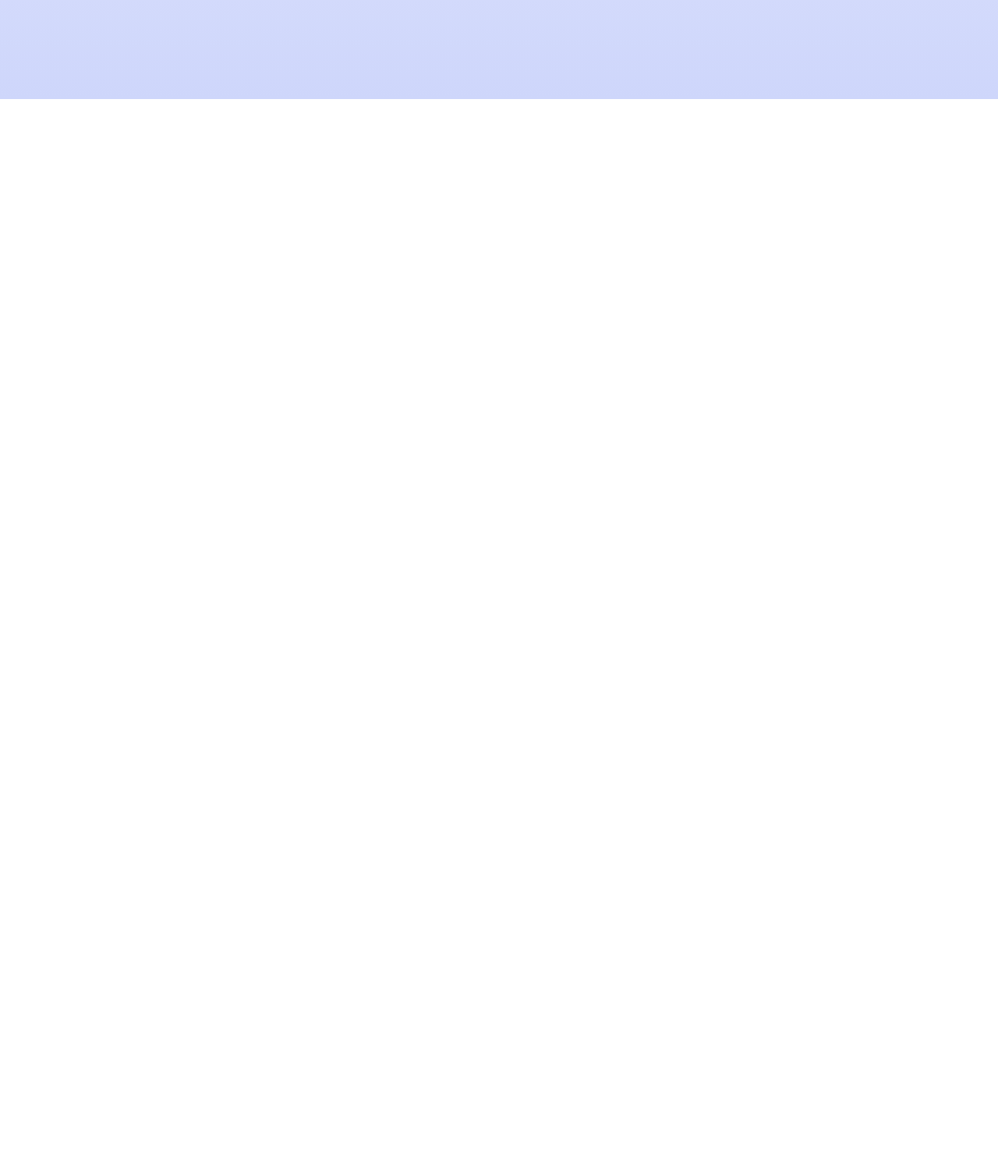
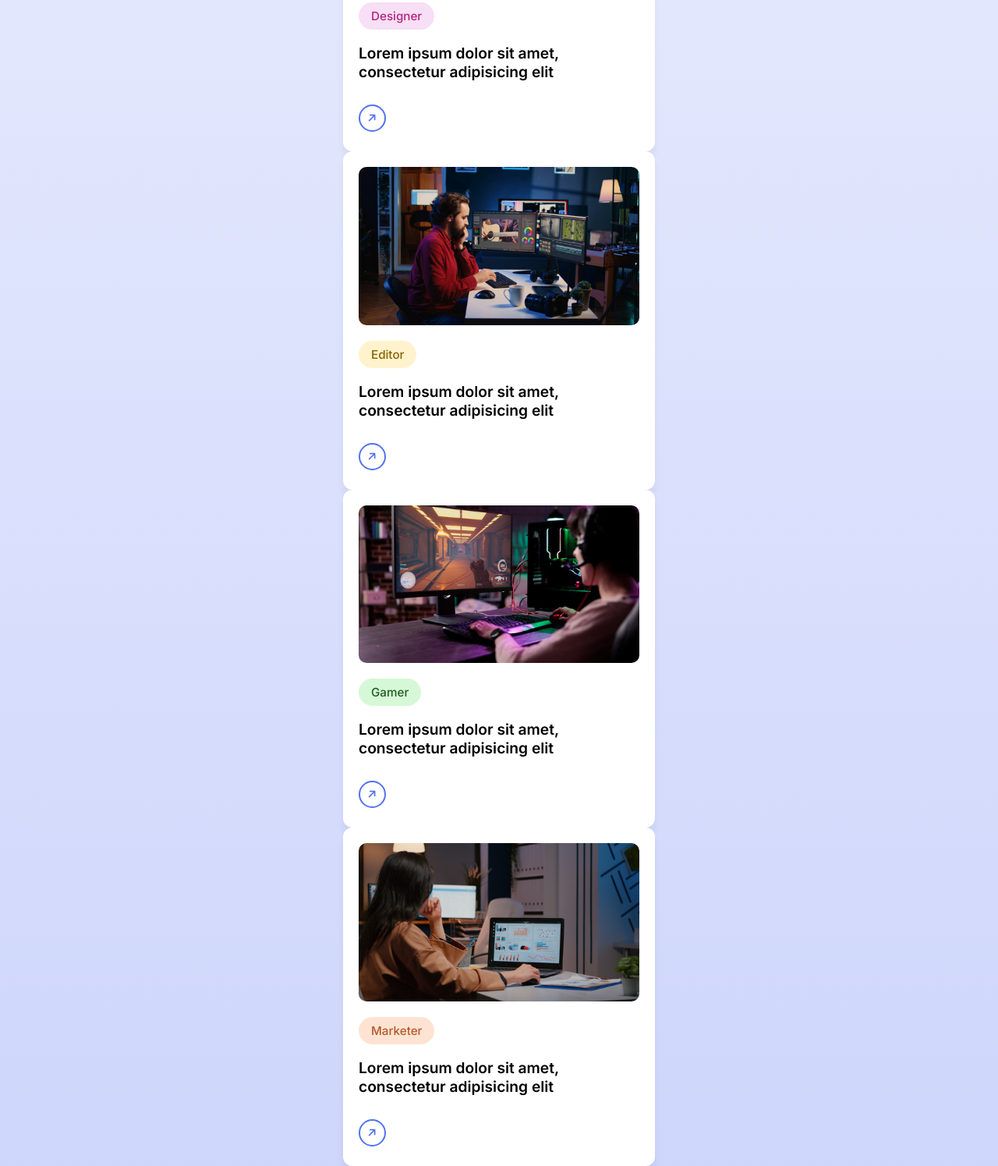
Before and after one commit to jasutsu/jasutsu.github.io, a plain HTML site: page vk2k3v5bv2nn4/index.html in a window 1280 px wide. Shown: the part 673-2168 px from the top of the page at 78% size. Before the commit the page ends 800 px from the top, so only its background shows below. Drawn offline with Linux system fonts and the light colour scheme.

Commit message:
feat(project 7): add more cards in the list

```diff
--- a/vk2k3v5bv2nn4/index.html
+++ b/vk2k3v5bv2nn4/index.html
@@ -20,7 +20,39 @@
                 <li class="card-item">
                     <a href="#" class="card-link">
                         <img src="images/developer.jpg" alt="Card Image" class="card-image">
-                        <p class="badge">Developer</p>
+                        <p class="badge developer">Developer</p>
+                        <h2 class="card-title">Lorem ipsum dolor sit amet, consectetur adipisicing elit</h2>
+                        <button class="card-button fas fa-arrow-right"></button>
+                    </a>
+                </li>
+                <li class="card-item">
+                    <a href="#" class="card-link">
+                        <img src="images/designer.jpg" alt="Card Image" class="card-image">
+                        <p class="badge designer">Designer</p>
+                        <h2 class="card-title">Lorem ipsum dolor sit amet, consectetur adipisicing elit</h2>
+                        <button class="card-button fas fa-arrow-right"></button>
+                    </a>
+                </li>
+                <li class="card-item">
+                    <a href="#" class="card-link">
+                        <img src="images/editor.jpg" alt="Card Image" class="card-image">
+                        <p class="badge editor">Editor</p>
+                        <h2 class="card-title">Lorem ipsum dolor sit amet, consectetur adipisicing elit</h2>
+                        <button class="card-button fas fa-arrow-right"></button>
+                    </a>
+                </li>
+                <li class="card-item">
+                    <a href="#" class="card-link">
+                        <img src="images/gamer.jpg" alt="Card Image" class="card-image">
+                        <p class="badge gamer">Gamer</p>
+                        <h2 class="card-title">Lorem ipsum dolor sit amet, consectetur adipisicing elit</h2>
+                        <button class="card-button fas fa-arrow-right"></button>
+                    </a>
+                </li>
+                <li class="card-item">
+                    <a href="#" class="card-link">
+                        <img src="images/marketer.jpg" alt="Card Image" class="card-image">
+                        <p class="badge marketer">Marketer</p>
                         <h2 class="card-title">Lorem ipsum dolor sit amet, consectetur adipisicing elit</h2>
                         <button class="card-button fas fa-arrow-right"></button>
                     </a>
--- a/vk2k3v5bv2nn4/style.css
+++ b/vk2k3v5bv2nn4/style.css
@@ -20,6 +20,7 @@ body {
     display: flex;
     justify-content: center;
     align-content: center;
+    flex-wrap: wrap;
 }
 
 .card-list .card-item {
@@ -60,6 +61,27 @@ body {
     margin: 16px 0 18px;
 }
 
+.card-list .card-link .badge.designer {
+    color: #B22485;
+    background: #F7DFF5;
+}
+
+.card-list .card-link .badge.marketer {
+    color: #B25A2B;
+    background: #FFE3D2;
+}
+
+.card-list .card-link .badge.gamer {
+    color: #205C20;
+    background: #D6F8D6;
+}
+
+.card-list .card-link .badge.editor {
+    color: #856404;
+    background: #fff3cd;
+}
+
+
 .card-list .card-link .card-title {
     color: var(--black-color);
     font-size: 1.2rem;
```
